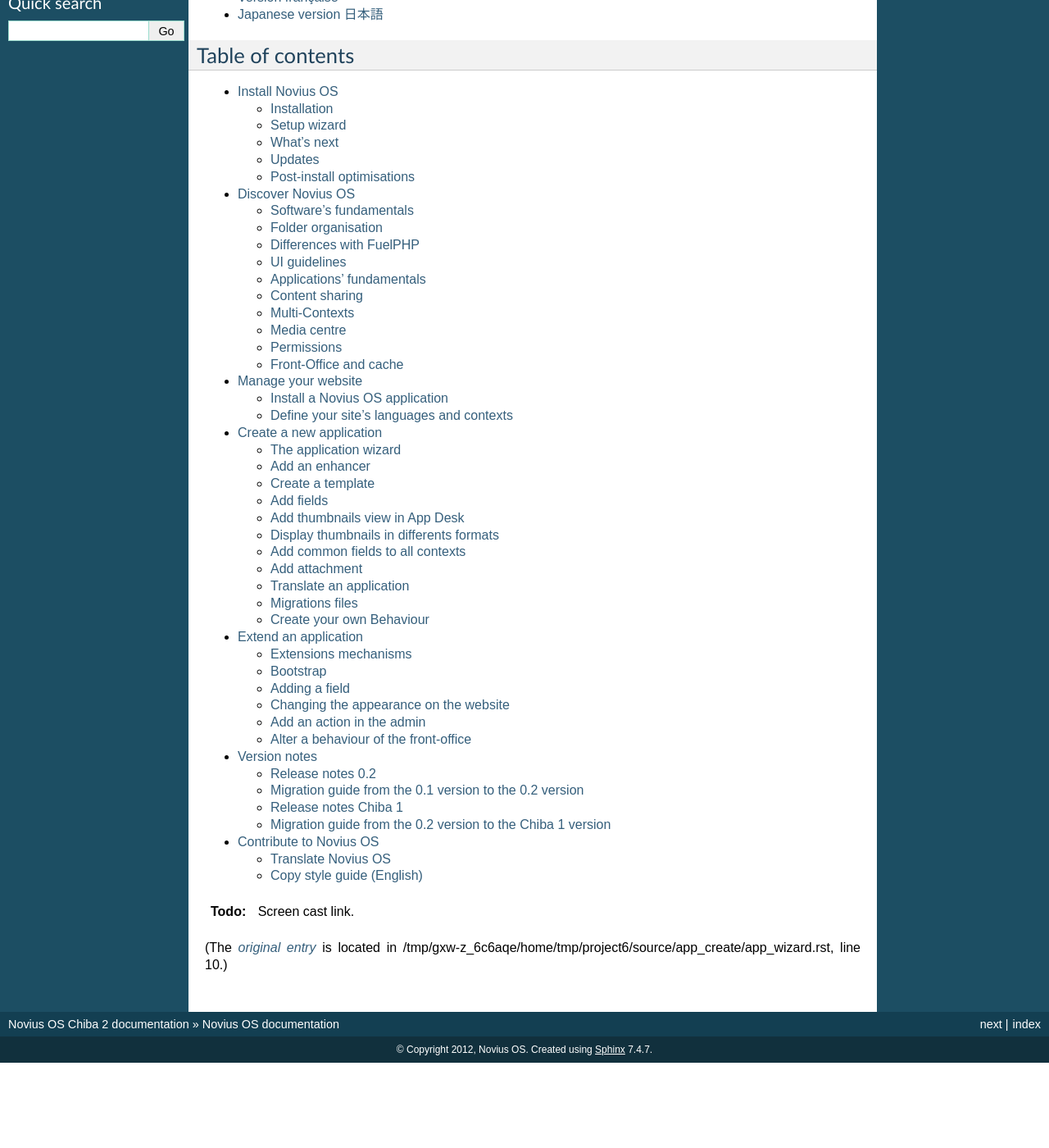
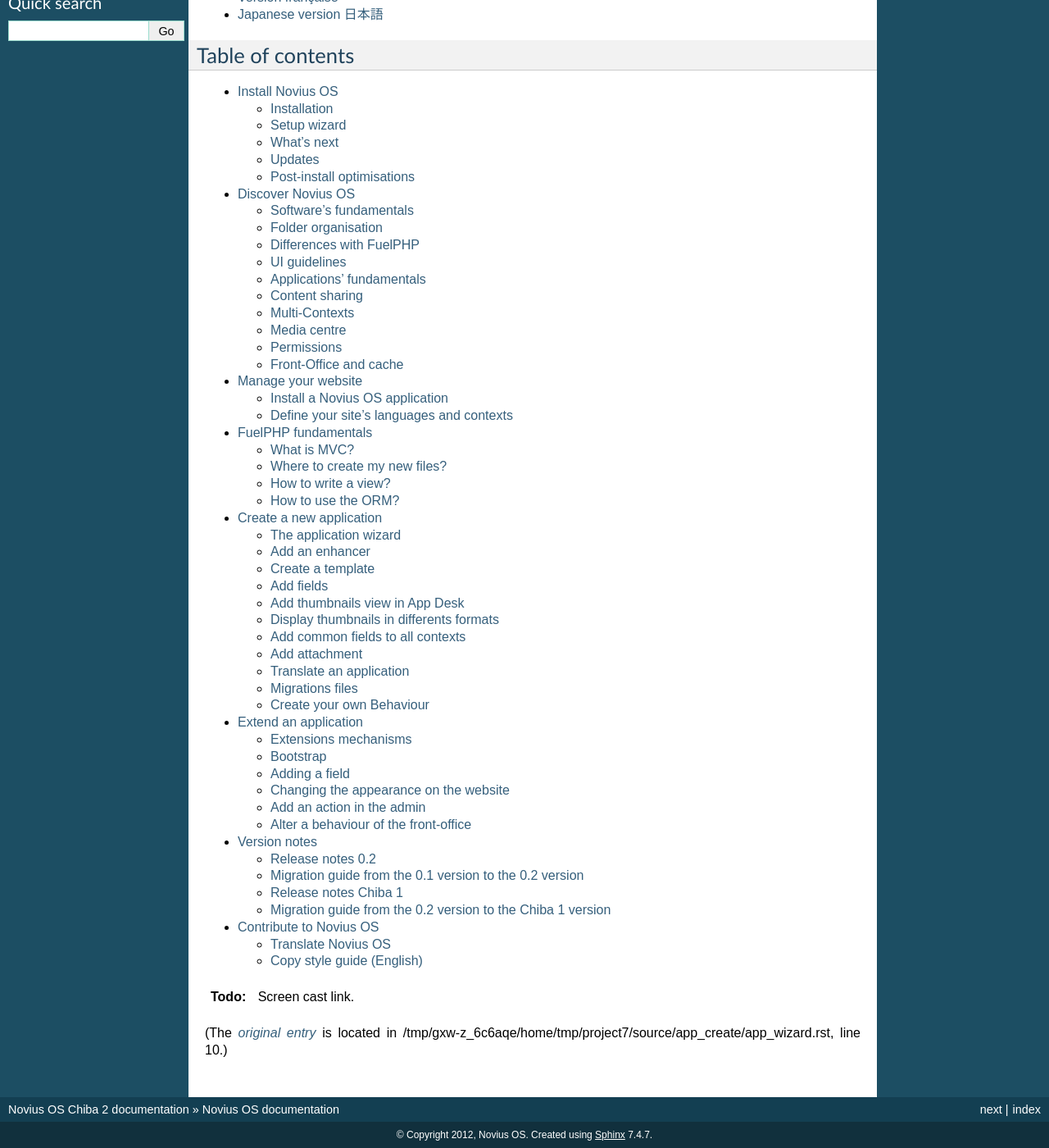
Before and after one commit to Meroje/documentation-en, a Sphinx documentation site: the page built from source/index.rst, in a window 1280 px wide and 1400 px high, scrolled down 238 px. Shown: the whole window at 82% size. Built offline with Sphinx 7.4.7, drawn with Linux system fonts in a browser that asks for light colours; before the commit the page ends 1534 px from its top, so only the background shows below that; some of the changed lines change nothing that is shown.

Commit message:
New section 'FuelPHPs fundamentals'

```diff
--- /dev/null
+++ b/source/fuelphp.rst
@@ -0,0 +1,59 @@
+FuelPHP fundamentals
+====================
+
+What is MVC?
+------------
+
+MVC stands for Model-View-Controller.
+
+
+MVC is an approach to separating your code depending on what role it plays. Basically, a request is handled by the **controller**.
+It retrieves data using **models**. Then, it decides what **view** to use to display the data to your visitors.
+
+.. seealso:: `MVC in the FuelPHP’s documentation <http://fuelphp.com/docs/general/mvc.html>`__
+
+.. seealso:: `MVC in Wikipedia <http://en.wikipedia.org/wiki/Model–view–controller>`__
+
+
+Where to create my new files?
+-----------------------------
+
+Every classes follows the same precise naming convention:
+
+* lowercase, except the first letter of each level in uppercase ;
+* underscores are use to separate directories.
+
+For instance, the :file:`classes/controller/admin/login.php` file contains the class named ``Controller_Admin_Login``.
+
+PHP `classes <http://fuelphp.com/docs/general/classes.html>`__ are placed in the :file:`classes` directory.
+
+`Controllers <http://fuelphp.com/docs/general/controllers/base.html>`__ classes are found in the :file:`classes/controller` directory.
+
+`Models <http://fuelphp.com/docs/general/models.html>`__ classes belongs in the :file:`classes/model` directory.
+
+
+How to write a view?
+--------------------
+
+Views should be put in the :file:`views` directory.
+
+.. seealso:: `FuelPHP’s documentation on views <http://fuelphp.com/docs/general/views.html>`__
+
+
+How to use the ORM?
+-------------------
+
+An ORM does 2 things:
+
+* it maps your database table rows to PHP objects ;
+* it allows to establish relations between them.
+
+FuelPHP’s ORM uses the `Active Record <http://en.wikipedia.org/wiki/Active_record_pattern>`__ pattern.
+
+The following links from the FuelPHP’s documentation will help you:
+
+.. seealso:: `Creating models <http://fuelphp.com/docs/packages/orm/creating_models.html>`__
+
+.. seealso:: `Make DB queries based on these models <http://fuelphp.com/docs/packages/orm/crud.html>`__
+
+.. seealso:: `Define relatons and use them in the DB queries <http://fuelphp.com/docs/packages/orm/relations/intro.html>`__
--- a/source/index.rst
+++ b/source/index.rst
@@ -21,6 +21,7 @@
 	install/index
 	understand/index
 	manage/index
+	fuelphp
 	app_create/index
 	app_extend/index
 	release/index
```
